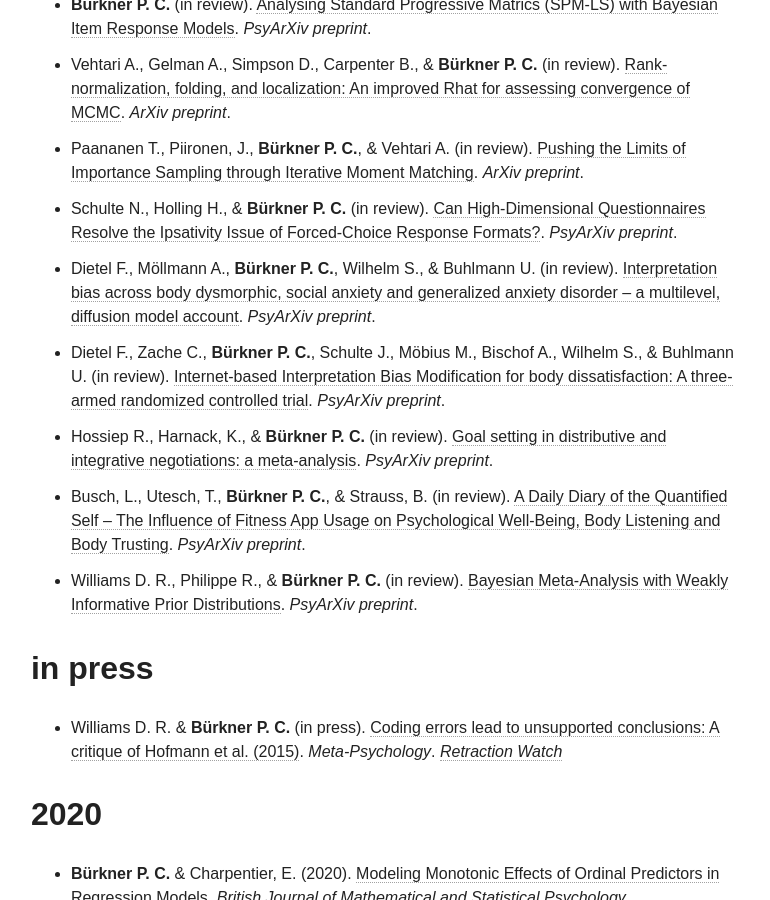
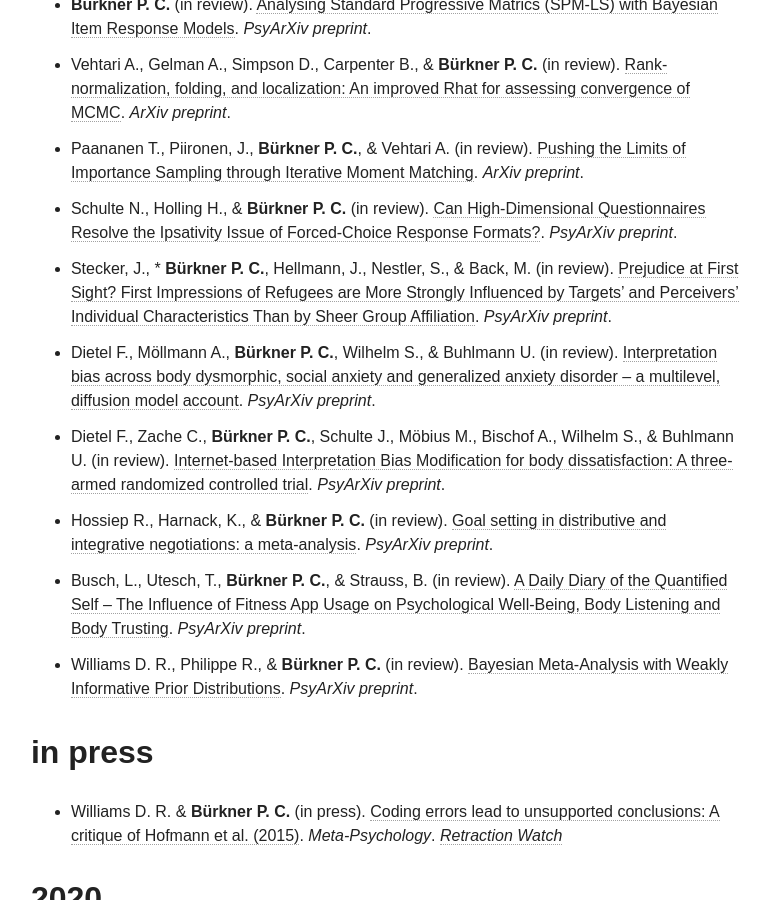
Before and after one commit to paul-buerkner/paul-buerkner.github.io, a Jekyll site: the page built from publications/index.md, in a window 1280 px wide and 900 px high, scrolled down 857 px. Shown: the whole window, without its empty margins (255-1025 px from the left). Built offline with Jekyll 4.4.1, drawn with Linux system fonts in a browser that asks for light colours; nearby versions of some CDN libraries.

Commit message:
add new preprint

```diff
--- a/publications/index.md
+++ b/publications/index.md
@@ -13,6 +13,7 @@
 * Vehtari A., Gelman A., Simpson D., Carpenter B., & **Bürkner P. C.** (in review). [Rank-normalization, folding, and localization: An improved Rhat for assessing convergence of MCMC](https://arxiv.org/abs/1903.08008). *ArXiv preprint*.
 * Paananen T., Piironen, J., **Bürkner P. C.**, & Vehtari A. (in review). [Pushing the Limits of Importance Sampling through Iterative Moment Matching](http://arxiv.org/abs/1906.08850). *ArXiv preprint*.
 * Schulte N., Holling H., & **Bürkner P. C.** (in review). [Can High-Dimensional Questionnaires Resolve the Ipsativity Issue of Forced-Choice Response Formats?](https://psyarxiv.com/43uq8/). *PsyArXiv preprint*.
+* Stecker, J., * **Bürkner P. C.**, Hellmann, J., Nestler, S., & Back, M. (in review). [Prejudice at First Sight? First Impressions of Refugees are More Strongly Influenced by Targets’ and Perceivers’ Individual Characteristics Than by Sheer Group Affiliation](https://psyarxiv.com/wt6kr). *PsyArXiv preprint*.
 * Dietel F., Möllmann A., **Bürkner P. C.**, Wilhelm S., & Buhlmann U. (in review). [Interpretation bias across body dysmorphic, social anxiety and generalized anxiety disorder – a multilevel, diffusion model account](https://psyarxiv.com/3hnpu/). *PsyArXiv preprint*.
 * Dietel F., Zache C., **Bürkner P. C.**, Schulte J., Möbius M., Bischof A., Wilhelm S., & Buhlmann U. (in review). [Internet-based Interpretation Bias Modification for body dissatisfaction: A three-armed randomized controlled trial](https://psyarxiv.com/y73rd/). *PsyArXiv preprint*.
 * Hossiep R., Harnack, K., & **Bürkner P. C.** (in review). [Goal setting in distributive and integrative negotiations: a meta-analysis](https://psyarxiv.com/mkgxt). *PsyArXiv preprint*.
```
